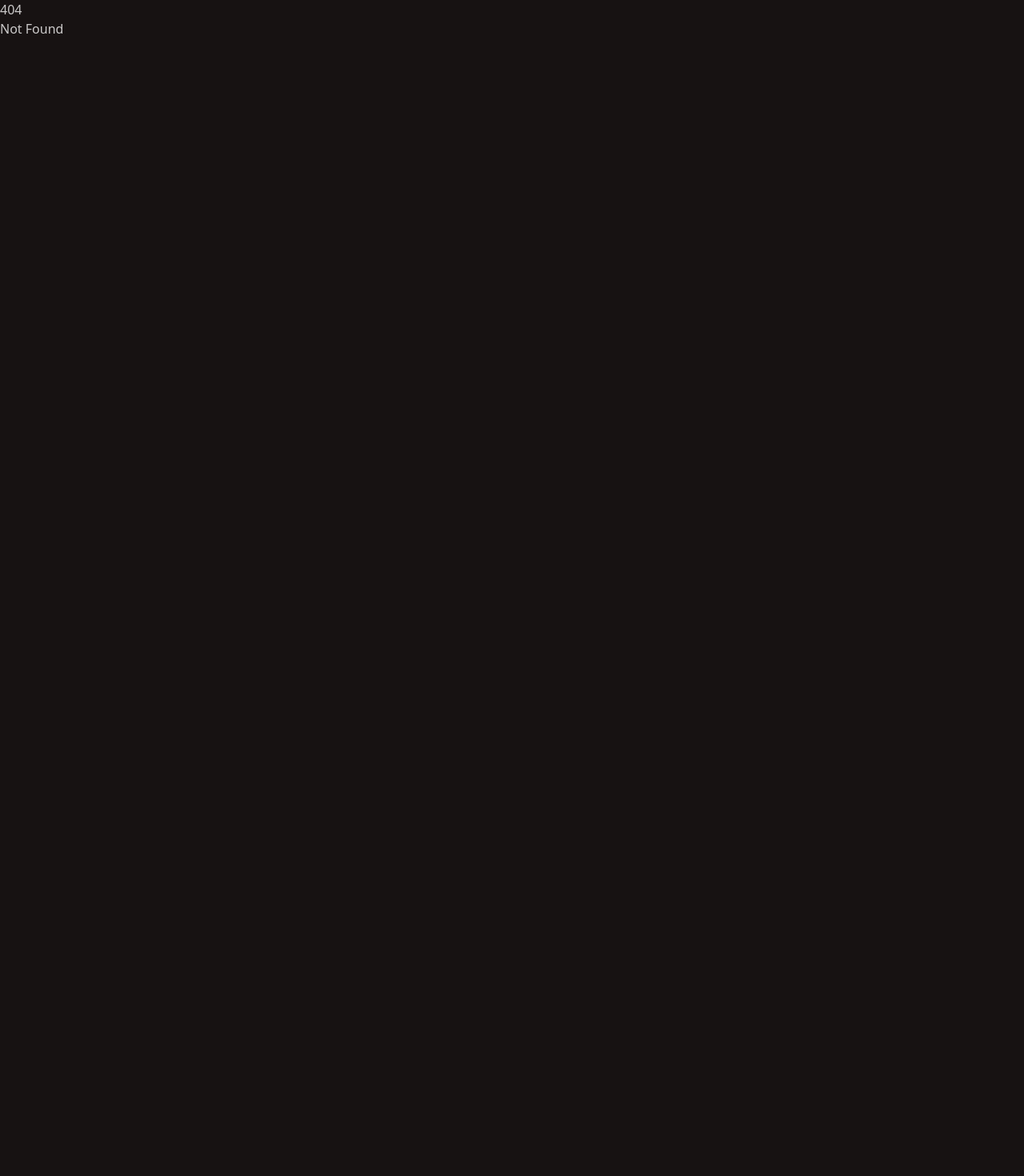
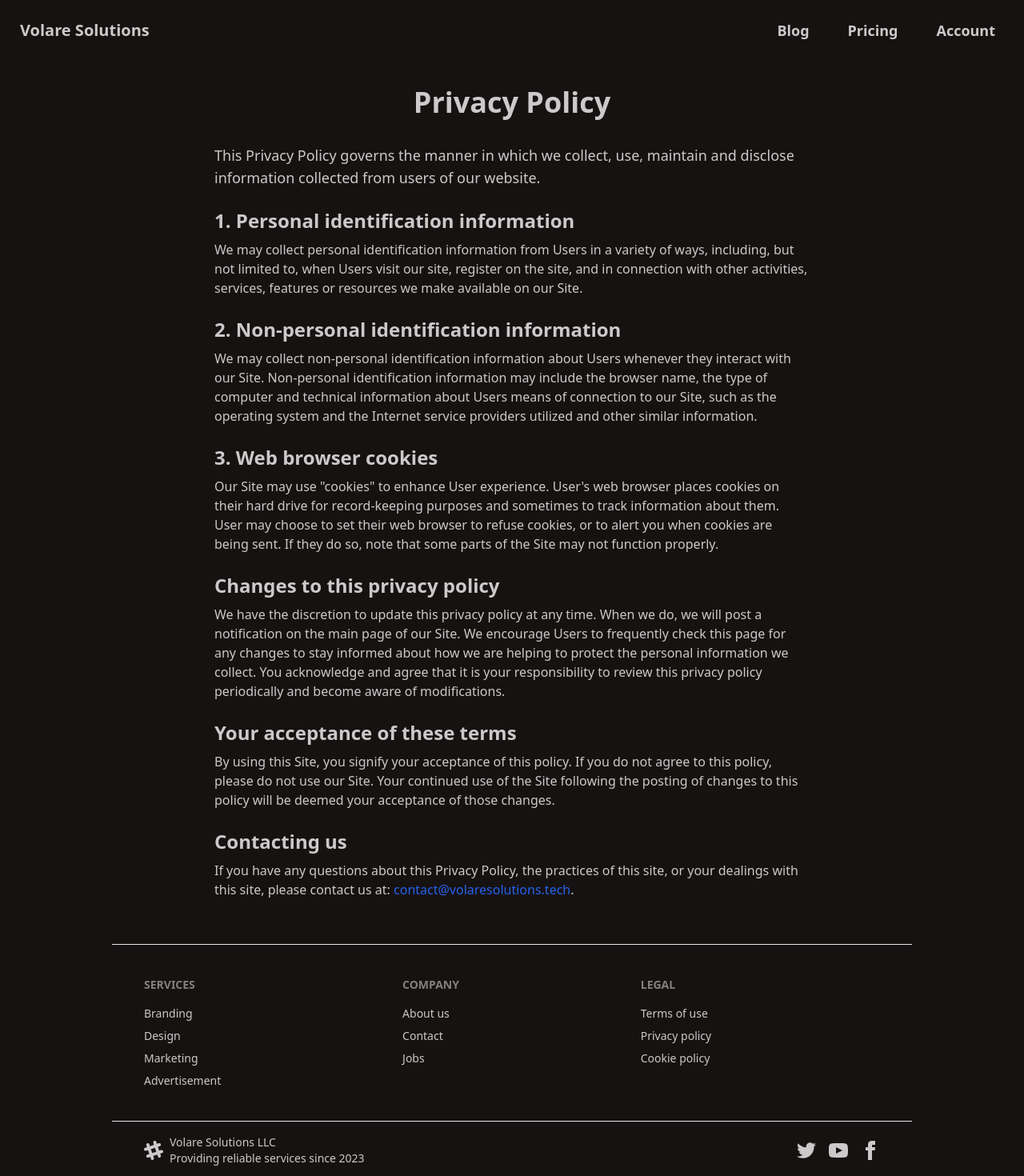
Before and after one commit to Volare-Solutions/volaresolutions.tech, a SvelteKit app: page /legal/privacy in a window 1280 px wide. Before the commit this address had no page. Shown: the top 1470 px of the page at 80% size. Before the commit the page ends 800 px from the top, so only its background shows below. Built offline with nearby package versions, Linux system fonts and the light colour scheme.

Commit message:
Add legal

```diff
--- /dev/null
+++ b/src/routes/(marketing)/legal/cookie/+page.svelte
@@ -0,0 +1,68 @@
+<script>
+  // Any necessary script can go here
+</script>
+
+<svelte:head>
+  <title>Cookie Policy</title>
+</svelte:head>
+
+<div class="px-4 py-8 md:px-16 lg:px-32 max-w-[1000px] mx-auto">
+  <h1 class="text-4xl font-bold text-center mb-8">Cookie Policy</h1>
+
+  <p class="text-lg mb-4">
+    This Cookie Policy explains how we use cookies and similar technologies to
+    recognize you when you visit our website.
+  </p>
+
+  <section class="my-6">
+    <h2 class="text-2xl font-semibold mb-2">1. What are cookies?</h2>
+    <p class="mb-3">
+      Cookies are small data files that are placed on your computer or mobile
+      device when you visit a website. Cookies are widely used by online service
+      providers in order to (for example) make their websites or services work,
+      or to work more efficiently, as well as to provide reporting information.
+    </p>
+  </section>
+
+  <section class="my-6">
+    <h2 class="text-2xl font-semibold mb-2">2. How do we use cookies?</h2>
+    <p class="mb-3">
+      We use first party and third-party cookies for several reasons. Some
+      cookies are required for technical reasons in order for our Websites and
+      Services to operate, and we refer to these as "essential" or "strictly
+      necessary" cookies. Other cookies enable us and the third parties we work
+      with to track and target the interests of visitors to our Websites, and we
+      refer to these as "performance" or "functionality" cookies. For example,
+      we use cookies to tailor content and information that we may send or
+      display to you and otherwise personalize your experience while interacting
+      with our Websites and to otherwise improve the functionality of the
+      Services we provide. We also enable our users to employ cookies and
+      similar tracking technologies in connection with their use of our Services
+      in order to allow us and our users to track their subscribers. Finally,
+      third parties serve cookies through our Websites and Services for
+      advertising, analytics, and other purposes.
+    </p>
+  </section>
+
+  <section class="my-6">
+    <h2 class="text-2xl font-semibold mb-2">3. How can I control cookies?</h2>
+    <p class="mb-3">
+      You have the right to decide whether to accept or reject cookies. You can
+      exercise your cookie preferences by clicking on the appropriate opt-out
+      links provided in the cookie table above. You can set or amend your web
+      browser controls to accept or refuse cookies. If you choose to reject
+      cookies, you may still use our Websites though your access to some
+      functionality and areas of our Websites may be restricted.
+    </p>
+  </section>
+
+  <section class="my-6">
+    <h2 class="text-2xl font-semibold mb-2">Contact Details</h2>
+    <p class="mb-3">
+      For any questions or inquiries about our Cookie Policy, please contact us
+      at: <a href="mailto:contact@volaresolutions.tech" class="text-blue-600"
+        >contact@volaresolutions.tech</a
+      >.
+    </p>
+  </section>
+</div>
--- /dev/null
+++ b/src/routes/(marketing)/legal/privacy/+page.svelte
@@ -0,0 +1,89 @@
+<script>
+  // Any necessary script can go here
+</script>
+
+<svelte:head>
+  <title>Privacy Policy</title>
+</svelte:head>
+
+<div class="px-4 py-8 md:px-16 lg:px-32 max-w-[1000px] mx-auto">
+  <h1 class="text-4xl font-bold text-center mb-8">Privacy Policy</h1>
+
+  <p class="text-lg mb-4">
+    This Privacy Policy governs the manner in which we collect, use, maintain
+    and disclose information collected from users of our website.
+  </p>
+
+  <section class="my-6">
+    <h2 class="text-2xl font-semibold mb-2">
+      1. Personal identification information
+    </h2>
+    <p class="mb-3">
+      We may collect personal identification information from Users in a variety
+      of ways, including, but not limited to, when Users visit our site,
+      register on the site, and in connection with other activities, services,
+      features or resources we make available on our Site.
+    </p>
+  </section>
+
+  <section class="my-6">
+    <h2 class="text-2xl font-semibold mb-2">
+      2. Non-personal identification information
+    </h2>
+    <p class="mb-3">
+      We may collect non-personal identification information about Users
+      whenever they interact with our Site. Non-personal identification
+      information may include the browser name, the type of computer and
+      technical information about Users means of connection to our Site, such as
+      the operating system and the Internet service providers utilized and other
+      similar information.
+    </p>
+  </section>
+
+  <section class="my-6">
+    <h2 class="text-2xl font-semibold mb-2">3. Web browser cookies</h2>
+    <p class="mb-3">
+      Our Site may use "cookies" to enhance User experience. User's web browser
+      places cookies on their hard drive for record-keeping purposes and
+      sometimes to track information about them. User may choose to set their
+      web browser to refuse cookies, or to alert you when cookies are being
+      sent. If they do so, note that some parts of the Site may not function
+      properly.
+    </p>
+  </section>
+
+  <!-- Add more sections as needed -->
+
+  <section class="my-6">
+    <h2 class="text-2xl font-semibold mb-2">Changes to this privacy policy</h2>
+    <p class="mb-3">
+      We have the discretion to update this privacy policy at any time. When we
+      do, we will post a notification on the main page of our Site. We encourage
+      Users to frequently check this page for any changes to stay informed about
+      how we are helping to protect the personal information we collect. You
+      acknowledge and agree that it is your responsibility to review this
+      privacy policy periodically and become aware of modifications.
+    </p>
+  </section>
+
+  <section class="my-6">
+    <h2 class="text-2xl font-semibold mb-2">Your acceptance of these terms</h2>
+    <p class="mb-3">
+      By using this Site, you signify your acceptance of this policy. If you do
+      not agree to this policy, please do not use our Site. Your continued use
+      of the Site following the posting of changes to this policy will be deemed
+      your acceptance of those changes.
+    </p>
+  </section>
+
+  <section class="my-6">
+    <h2 class="text-2xl font-semibold mb-2">Contacting us</h2>
+    <p class="mb-3">
+      If you have any questions about this Privacy Policy, the practices of this
+      site, or your dealings with this site, please contact us at: <a
+        href="mailto:contact@volaresolutions.tech"
+        class="text-blue-600">contact@volaresolutions.tech</a
+      >.
+    </p>
+  </section>
+</div>
--- /dev/null
+++ b/src/routes/(marketing)/legal/terms/+page.svelte
@@ -0,0 +1,87 @@
+<script>
+  // Any necessary script can go here
+</script>
+
+<svelte:head>
+  <title>Terms of Use</title>
+</svelte:head>
+
+<div class="px-4 py-8 md:px-16 lg:px-32 max-w-[1000px] mx-auto">
+  <h1 class="text-4xl font-bold text-center mb-8">Terms of Use</h1>
+
+  <p class="text-lg mb-4">
+    These Terms of Use govern your use of our website and the services we offer.
+    By accessing or using the platform, you agree to be bound by these terms.
+  </p>
+
+  <section class="my-6">
+    <h2 class="text-2xl font-semibold mb-2">1. Acceptance of Terms</h2>
+    <p class="mb-3">
+      By using our website, you indicate that you accept these terms and agree
+      to comply with them. If you do not agree to these terms, you must not use
+      our site.
+    </p>
+  </section>
+
+  <section class="my-6">
+    <h2 class="text-2xl font-semibold mb-2">2. Changes to Terms</h2>
+    <p class="mb-3">
+      We reserve the right to modify these terms at any time. We will ensure the
+      latest version is always published on our site. Your continued use of the
+      site after any changes indicates your acceptance of the new terms.
+    </p>
+  </section>
+
+  <section class="my-6">
+    <h2 class="text-2xl font-semibold mb-2">3. Accessing Our Service</h2>
+    <p class="mb-3">
+      Our platform is available to registered users who are in compliance with
+      these terms. You are responsible for making all arrangements necessary to
+      access our service.
+    </p>
+  </section>
+
+  <!-- Add more sections as needed -->
+
+  <section class="my-6">
+    <h2 class="text-2xl font-semibold mb-2">Intellectual Property</h2>
+    <p class="mb-3">
+      All content published and made available on our site is the property of
+      Volare Solutions and the site's creators. This includes, but is not
+      limited to images, text, logos, documents, downloadable files and anything
+      that contributes to the composition of our site.
+    </p>
+  </section>
+
+  <section class="my-6">
+    <h2 class="text-2xl font-semibold mb-2">User Accounts</h2>
+    <p class="mb-3">
+      As a user of our site, you may be asked to register with us and provide
+      private information. You are responsible for ensuring the accuracy of this
+      information, and you are responsible for maintaining the safety and
+      security of your identifying information.
+    </p>
+  </section>
+
+  <section class="my-6">
+    <h2 class="text-2xl font-semibold mb-2">Limitation of Liability</h2>
+    <p class="mb-3">
+      Volare Solutions and its employees are not liable for any damages that may
+      occur to you as a result of your misuse of our website.
+    </p>
+    <p class="mb-3">
+      Volare Solutions reserves the right to edit, modify, and remove any
+      content posted on our site at any time without prior notice.
+    </p>
+  </section>
+
+  <section class="my-6">
+    <h2 class="text-2xl font-semibold mb-2">Contact Details</h2>
+    <p class="mb-3">
+      For any questions or inquiries, please contact us at: <a
+        href="mailto:contact@yourwebsite.com"
+        class="text-blue-600">contact@yourwebsite.com</a
+      >.
+    </p>
+  </section>
+</div>
```
